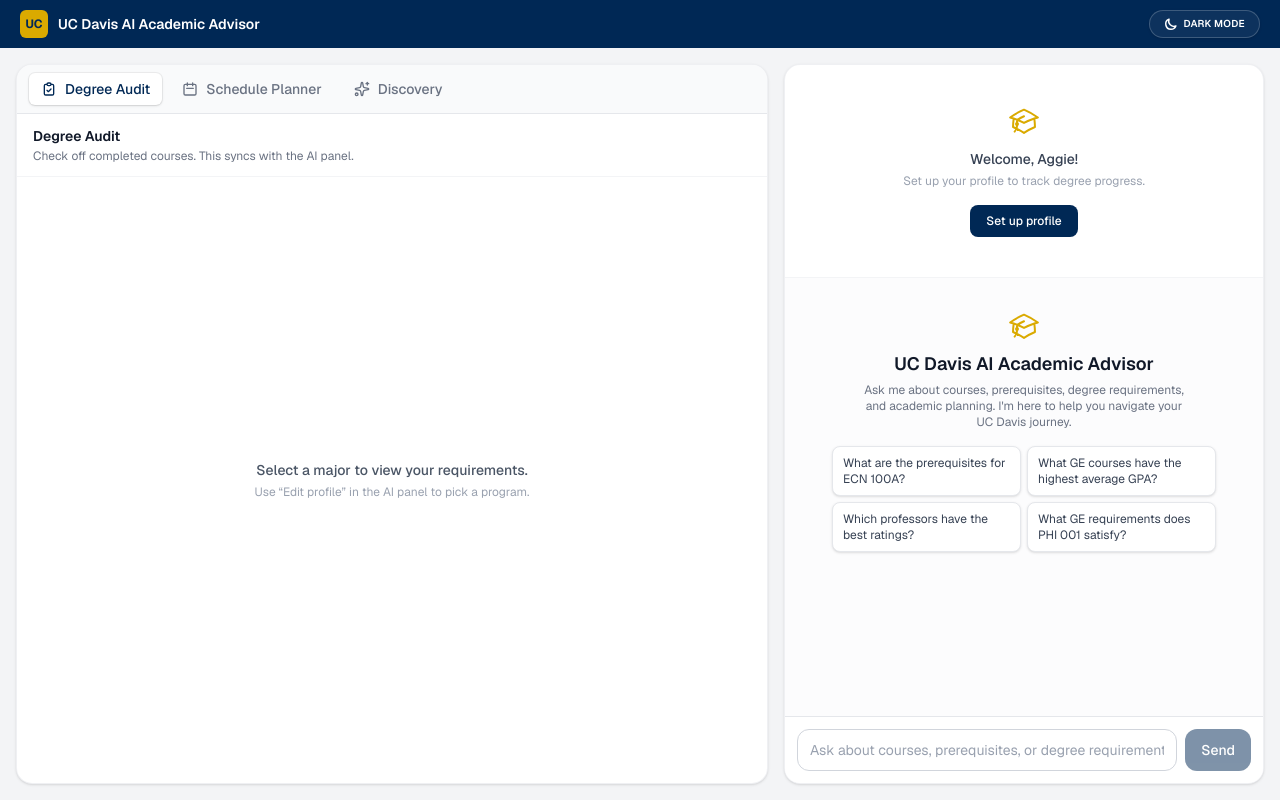
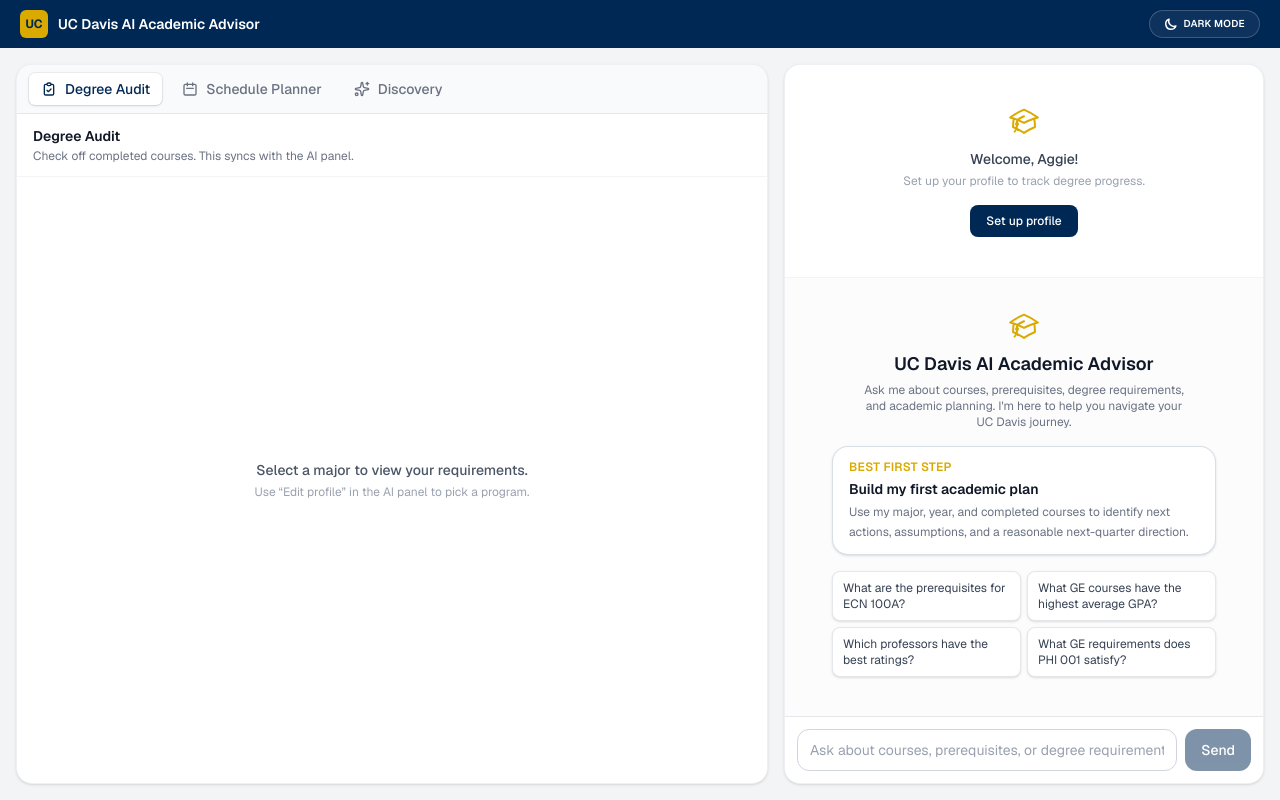
Before and after one commit to pengstromjr/advisotest1, a Next.js app: page / in a window 1280 px wide. Both pictures are taken after a click on the button "Skip setup for now". Built offline with nearby package versions, Linux system fonts and the light colour scheme; no server answers.

Commit message:
Add first plan starter CTA

```diff
--- a/components/chat.tsx
+++ b/components/chat.tsx
@@ -7,6 +7,16 @@
 
 interface ChatProps {
   studentContext: StudentContext;
+}
+
+function getFirstPlanPrompt(studentContext: StudentContext): string {
+  const major = studentContext.major || "my major";
+  const year = studentContext.year || "my year";
+  const completed = studentContext.completedCourses?.length
+    ? ` I have completed: ${studentContext.completedCourses.join(", ")}.`
+    : " I have not added completed courses yet.";
+
+  return `Build my first academic plan for ${major} as a ${year}.${completed} Start with the next 3-5 actions I should take, flag any assumptions or missing information, and suggest a reasonable next-quarter course direction.`;
 }
 
 function getExampleQuestions(major: string): string[] {
@@ -37,6 +47,10 @@
   const exampleQuestions = useMemo(
     () => getExampleQuestions(studentContext.major),
     [studentContext.major]
+  );
+  const firstPlanPrompt = useMemo(
+    () => getFirstPlanPrompt(studentContext),
+    [studentContext]
   );
 
   const isLoading = status === "submitted" || status === "streaming";
@@ -82,6 +96,23 @@
                   Davis journey.
                 </p>
               </div>
+              <button
+                type="button"
+                onClick={() => handleSend(firstPlanPrompt)}
+                disabled={isLoading}
+                className="w-full max-w-sm rounded-2xl border border-[#002855]/15 bg-white px-4 py-3 text-left shadow-sm transition-all hover:-translate-y-0.5 hover:border-[#002855]/35 hover:shadow-md disabled:cursor-not-allowed disabled:opacity-60 dark:border-blue-400/20 dark:bg-slate-800 dark:hover:border-blue-300/40"
+              >
+                <div className="text-xs font-semibold uppercase tracking-wide text-[#DAAA00]">
+                  Best first step
+                </div>
+                <div className="mt-1 text-sm font-semibold text-gray-900 dark:text-white">
+                  Build my first academic plan
+                </div>
+                <div className="mt-1 text-xs leading-relaxed text-gray-500 dark:text-slate-400">
+                  Use my major, year, and completed courses to identify next
+                  actions, assumptions, and a reasonable next-quarter direction.
+                </div>
+              </button>
               <div className="grid w-full max-w-sm grid-cols-1 gap-1.5 sm:grid-cols-2">
                 {exampleQuestions.map((q: string) => (
                   <button
```
Also changed, not shown: 2 other files (tests, documents, lock files or other folders).
